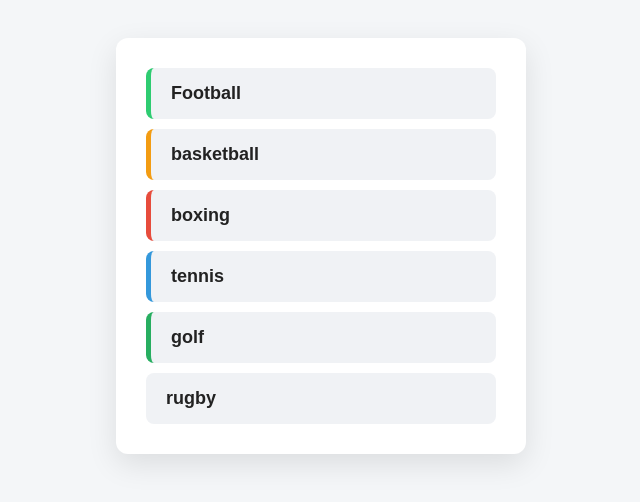
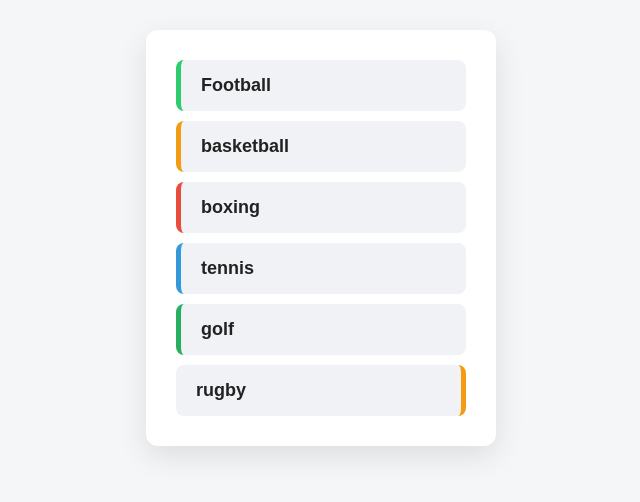
Before and after one commit to Astro-cmd/Road-to-JS-masterly, a plain HTML site: page index.html in a window 1280 px wide. Shown: the part 162-664 px from the top of the page, without its empty margins (319-959 px from the left). Drawn offline with Linux system fonts and the light colour scheme.

Commit message:
fix: clean root stylesheet syntax
Remove accidental Markdown fences and fix the rugby border declaration so the stylesheet parses as intended.

````diff
--- a/style.css
+++ b/style.css
@@ -5,7 +5,6 @@
 .hidden-content.reveal {
     display: block;
 }
-```css
 /* =========================
    General Reset
 ========================= */
@@ -111,7 +110,7 @@ body {
     border-left: 5px solid #27ae60;
 }
 #rugby{
-    border-right: #f39c12;
+    border-right: 5px solid #f39c12;
 }
 
 /* =========================
@@ -128,4 +127,3 @@ body {
         font-size: 16px;
     }
 }
-```
````
